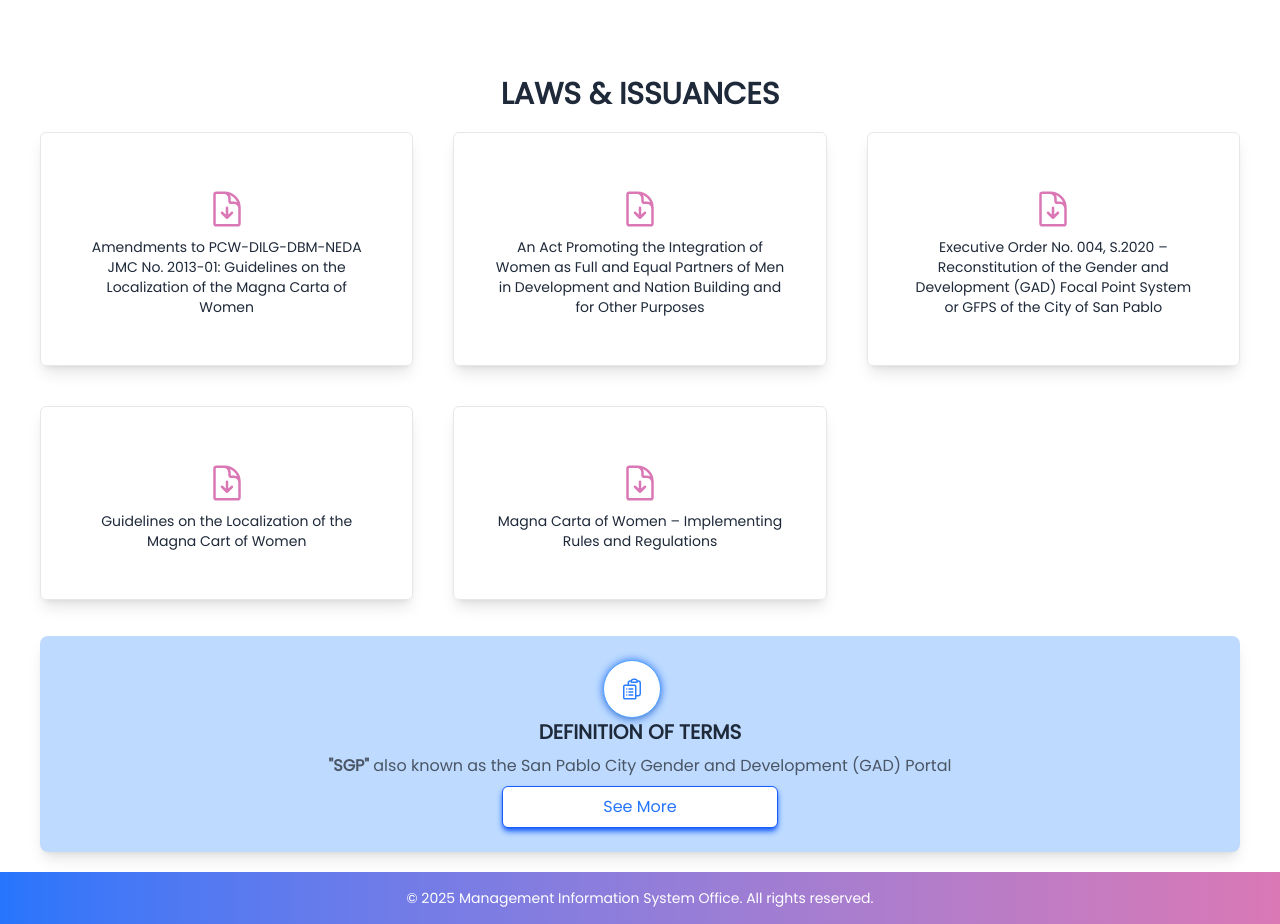
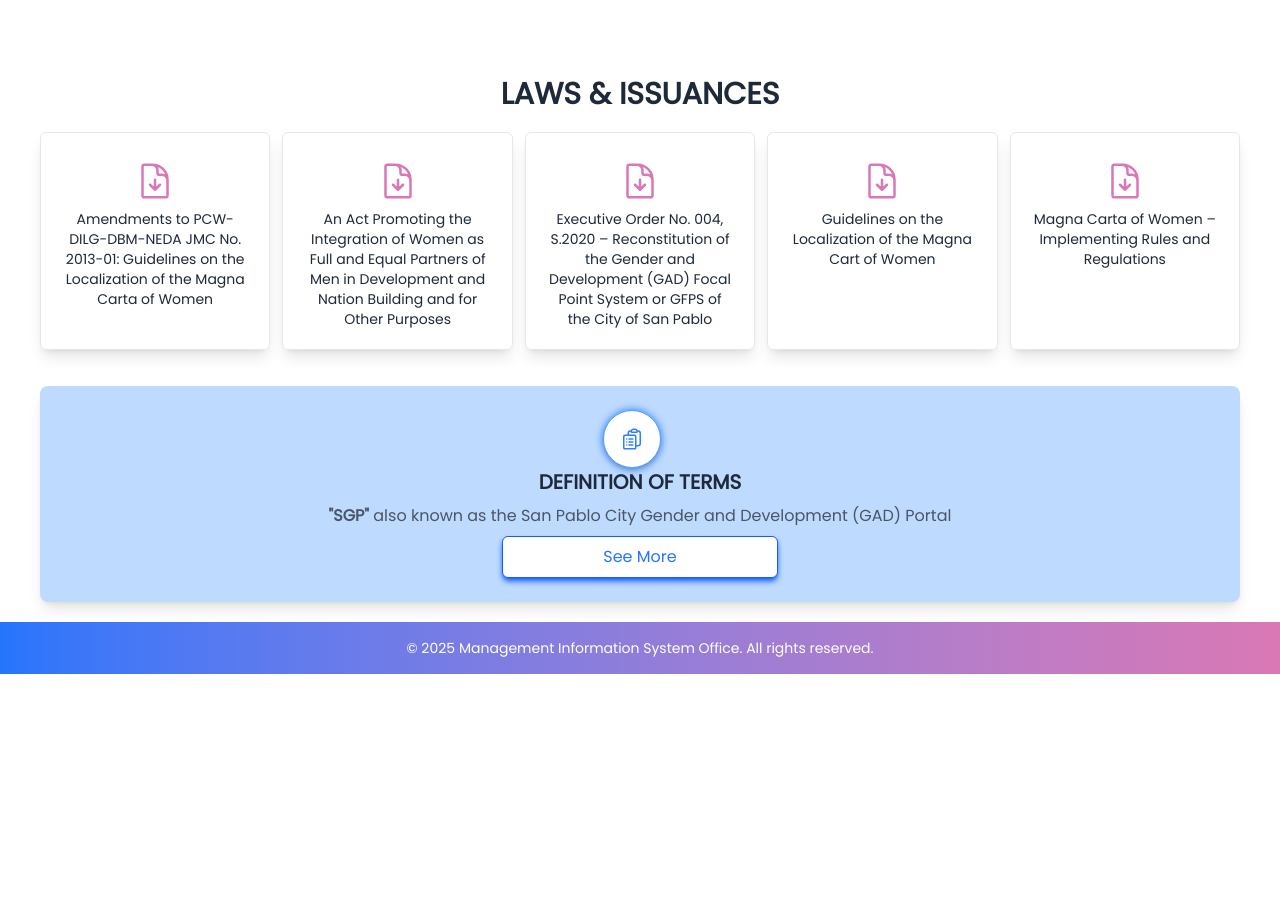
Before and after one commit to trisssh/GAD-web, a React (Vite) app: page / in a window 1280 px wide. Shown: the part 1200-2124 px from the top of the page. After the commit the page ends 1874 px from the top, so only its background shows below. Built offline with nearby package versions, Linux system fonts and the light colour scheme.

Commit message:
update gridsLAWS

```diff
--- a/src/App.jsx
+++ b/src/App.jsx
@@ -163,7 +163,7 @@ function App() {
           LAWS & ISSUANCES
         </h1>
 
-        <ul className="space-y-4 text-sm md:grid md:grid-cols-3 md:gap-10 ">
+        <ul className="text-sm grid grid-cols-1  md:grid md:grid-cols-5 gap-5 md:gap-3 ">
           {[
             {
               href: "/pds_docu/Amendments to PCW-DILG-DBM-NEDA JMC No. 2013-01 Guidelines on the Localization of the Magna Carta of Women.pdf",
@@ -198,7 +198,7 @@ function App() {
           ].map(({ href, label }) => (
             <li
               key={href}
-              className=" group flex flex-col items-center space-x-3 p-10 md:px-10 md:py-12 rounded-md hover:bg-pink-100 transition-all duration-300 border border-gray-200 mx-15 md:m-0 shadow-lg"
+              className=" group flex flex-col items-center space-x-3 p-5 rounded-md hover:bg-pink-100 transition-all duration-300 border border-gray-200 mx-15 md:m-0 shadow-lg py-10 md:py-5 "
             >
               {/* Document-download icon */}
               <svg
```
Also changed, not shown: public/sample-green-2.png (deleted).
